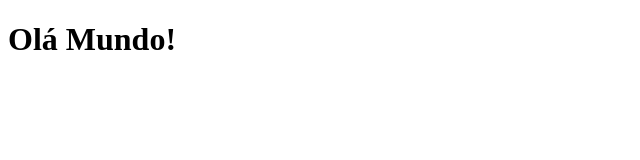
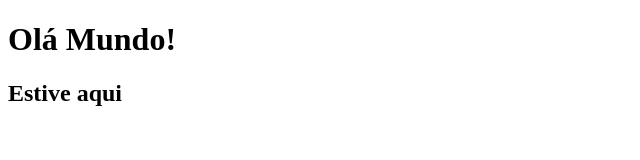
Before and after one commit to odilondocarmo/controle-financeiro, a plain HTML site: page index.html in a window 1280 px wide. Shown: the whole page, without its empty margins (0-640 px from the left). Drawn offline with Linux system fonts and the light colour scheme.

Commit message:
estive aqui

```diff
--- a/index.html
+++ b/index.html
@@ -7,6 +7,7 @@
 </head>
 <body>
     <h1>Olá Mundo!</h1>
+    <h2>Estive aqui</h2>
     <script src="script.js"></script>
 </body>
 </html>
```
